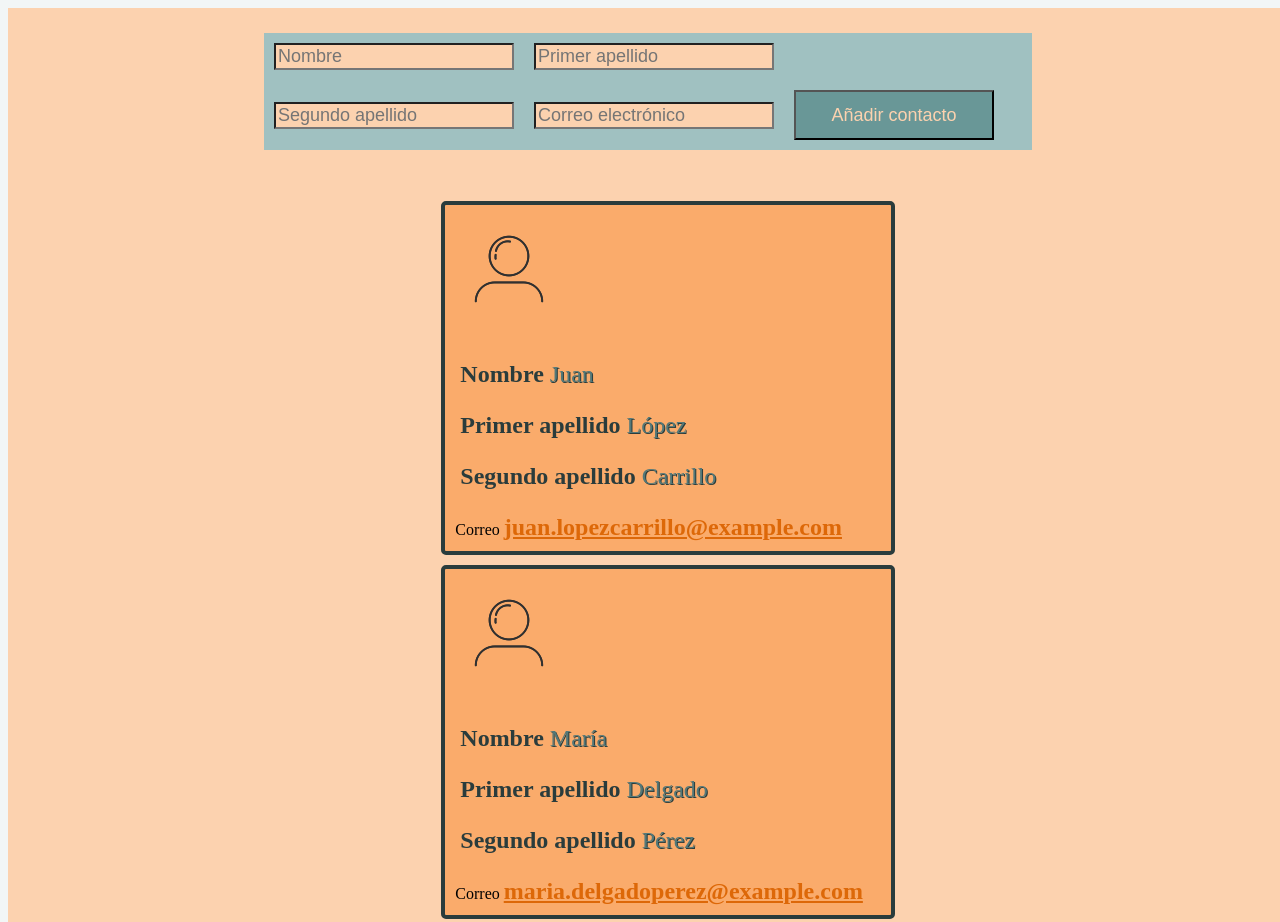
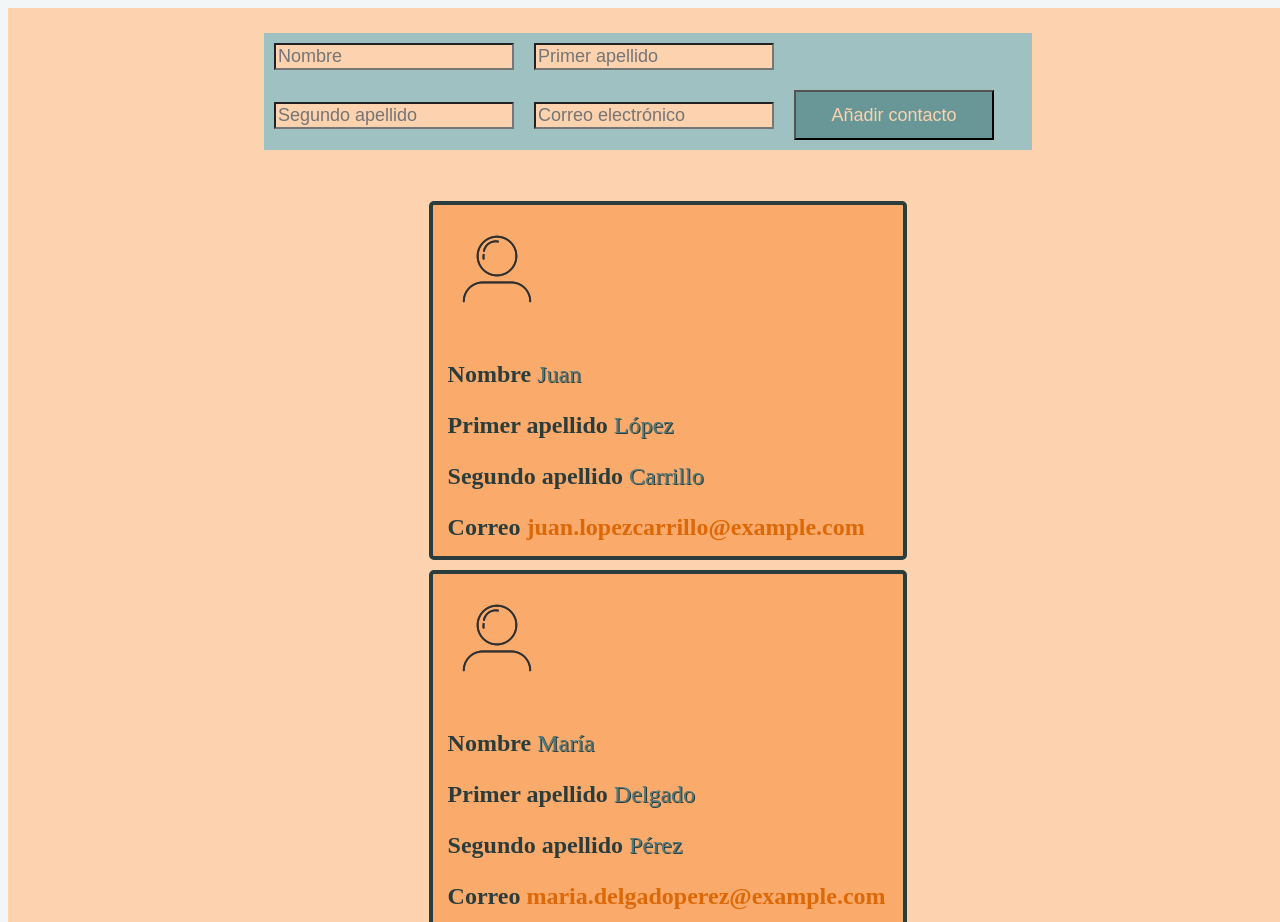
Before and after one commit to barceolga/14.5_Komponenty_formularz, a website: page index.html in a window 1280 px wide. Shown: the top 922 px of the page. Drawn offline with nearby package versions, Linux system fonts and the light colour scheme.

Commit message:
Update content for style.scss and style.css files

```diff
--- a/templates/sass/style.scss
+++ b/templates/sass/style.scss
@@ -3,10 +3,7 @@
 }
 
 body {
-  /*display: flex;
-  flex-direction: column;
-  justify-content: center
-  align-items: center;*/
+
   background-color: #F2F6F6;
 
   .app {
@@ -67,11 +64,16 @@ body {
         }
 
         .contactEmail {
-          margin: 10px;
+          margin-left: 15px;
+          margin-bottom: 15px;
+          font-size: 24px;
+          font-weight: 800;
+          color: #2a3c3c;
           .contactEmail_link {
             font-size: 24px;
             font-weight: 600;
             color: #dd6808;
+            text-decoration: none;
           }
         }
       }
```
Also changed, not shown: templates/css/style.css.
